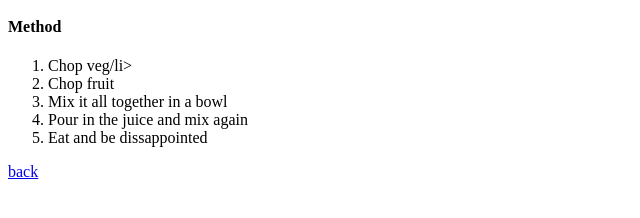
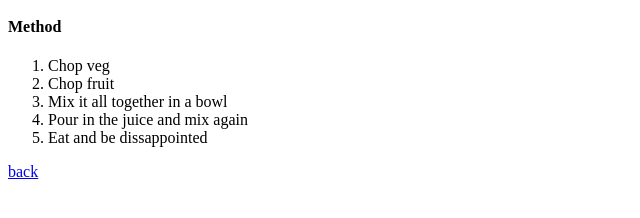
Before and after one commit to SonicNJW/odin-recipes, a plain HTML site: page recipes/salad.html in a window 1280 px wide. Shown: the part 530-748 px from the top of the page, 0-640 px from the left. Drawn offline with Linux system fonts and the light colour scheme.

Commit message:
fix: Fixed Typo in Salad Recipe page

```diff
--- a/recipes/salad.html
+++ b/recipes/salad.html
@@ -23,7 +23,7 @@
 
         <h4>Method</h4>
         <ol>
-            <li>Chop veg/li>
+            <li>Chop veg</li>
             <li>Chop fruit</li>
             <li>Mix it all together in a bowl</li>
             <li>Pour in the juice and mix again</li>
```
